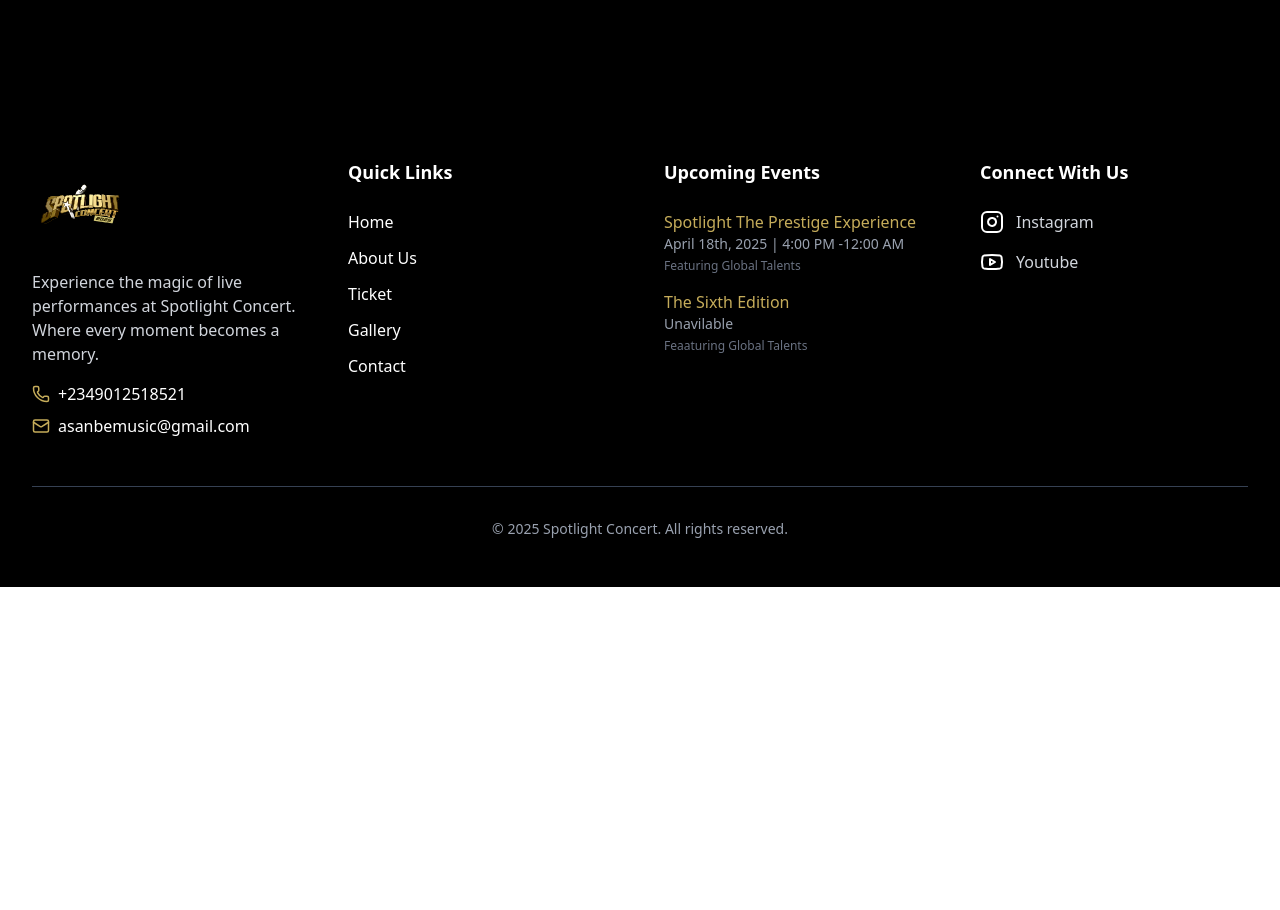
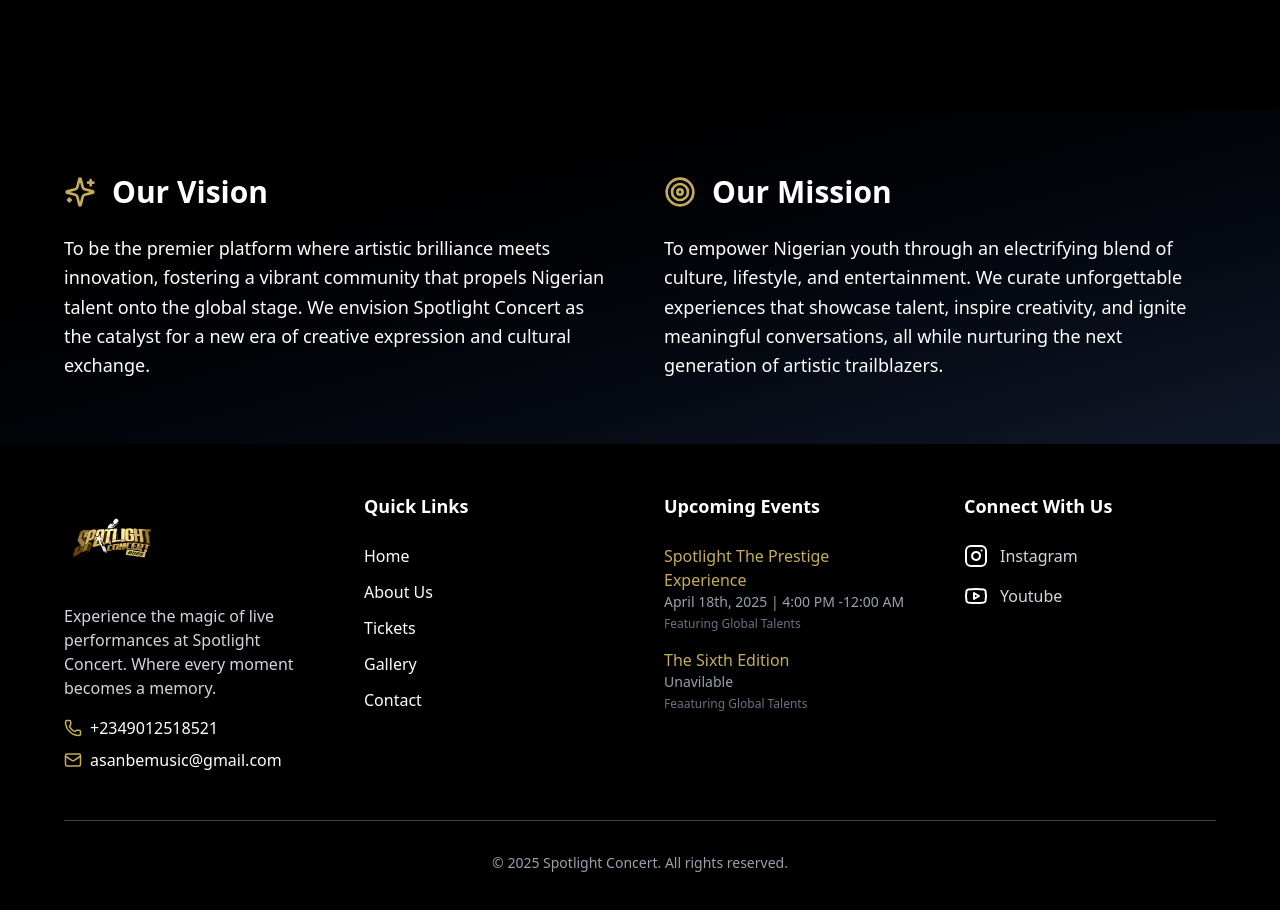
Before and after one commit to fiyin-bug/SPOTLIGHT101, a React (Vite) app: page / in a window 1280 px wide. Shown: the part 1562-2472 px from the top of the page. Before the commit the page ends 2149 px from the top, so only its background shows below. Built offline with nearby package versions, Linux system fonts and the light colour scheme.

Commit message:
created a section for mission and vision

```diff
--- a/src/Links/routes.jsx
+++ b/src/Links/routes.jsx
@@ -9,7 +9,7 @@ export const Routes = [
   },
   {
     href: "/ticket",
-    title: "Ticket",
+    title: "Tickets",
   },
   {
     href: "/gallery",
--- a/src/layout/footer.jsx
+++ b/src/layout/footer.jsx
@@ -21,7 +21,7 @@ const Footer = () => {
 
   return (
     <footer className="bg-black text-white py-12">
-      <div className="container mx-auto px-4 md:px-6 lg:px-8 w-full">
+      <div className="container mx-auto px-4 md:px-6 lg:px-16 w-full">
         <div className="grid grid-cols-1 md:grid-cols-2 lg:grid-cols-4 gap-8 lg:gap-12">
           {/* Company Info Section */}
           <div className="space-y-4">
--- a/src/layout/navbar.jsx
+++ b/src/layout/navbar.jsx
@@ -14,7 +14,7 @@ const Navbar = () => {
 
   return (
     <div className="sticky top-0 z-50 bg-black">
-      <div className="md:h-18 mx-auto flex h-14 w-full max-w-[1500px] items-center justify-between px-4 py-4 text-white md:px-6 md:py-6 lg:h-18 lg:px-8 lg:py-8">
+      <div className="md:h-18 mx-auto flex h-14 w-full max-w-[1500px] items-center justify-between px-4 py-4 text-white md:px-6 md:py-6 lg:h-18 lg:px-0 lg:py-8">
         <div className="flex">
           <img
             src={Logo}
--- /dev/null
+++ b/src/pages/Home/Section-three.jsx
@@ -0,0 +1,36 @@
+import { Sparkles, Target } from "lucide-react"
+
+const SectionThree = () => {
+  return (
+    <div className="bg-gradient-to-br from-black to-gray-900 text-white py-16">
+      <div className="container mx-auto px-4 md:px-6 lg:px-16">
+        <div className="grid md:grid-cols-2 gap-12 items-start">
+          <div className="space-y-6">
+            <div className="flex items-center space-x-4">
+              <Sparkles className="w-8 h-8 text-[#c5ac5a]" />
+              <h2 className="text-3xl font-bold">Our Vision</h2>
+            </div>
+            <p className="text-lg leading-relaxed">
+              To be the premier platform where artistic brilliance meets innovation, fostering a vibrant community that
+              propels Nigerian talent onto the global stage. We envision Spotlight Concert as the catalyst for a new era
+              of creative expression and cultural exchange.
+            </p>
+          </div>
+          <div className="space-y-6">
+            <div className="flex items-center space-x-4">
+              <Target className="w-8 h-8 text-[#c5ac5a]" />
+              <h2 className="text-3xl font-bold">Our Mission</h2>
+            </div>
+            <p className="text-lg leading-relaxed">
+              To empower Nigerian youth through an electrifying blend of culture, lifestyle, and entertainment. We
+              curate unforgettable experiences that showcase talent, inspire creativity, and ignite meaningful
+              conversations, all while nurturing the next generation of artistic trailblazers.
+            </p>
+          </div>
+        </div>
+      </div>
+    </div>
+  )
+}
+
+export default SectionThree
--- a/src/pages/Home/index.jsx
+++ b/src/pages/Home/index.jsx
@@ -1,6 +1,7 @@
 import { useEffect } from "react";
 import SectionOne from "./Section-one";
 import SectionTwo from "./Section-two";
+import SectionThree from "./Section-three";
 
 const HomePage = () => {
   useEffect(() => {
@@ -10,6 +11,7 @@ const HomePage = () => {
     <div>
       <SectionOne />
       <SectionTwo />
+      <SectionThree />
     </div>
   );
 };
```
